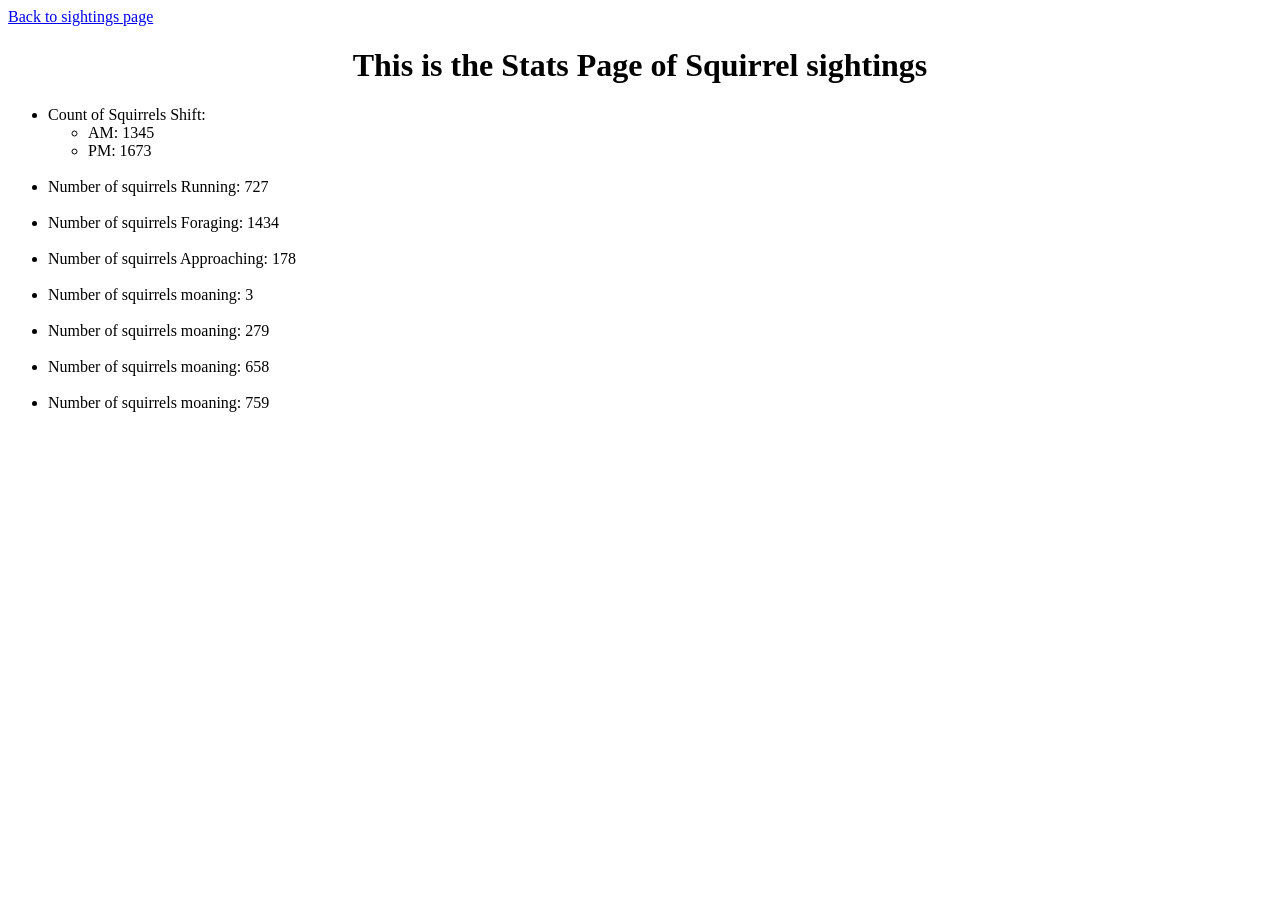
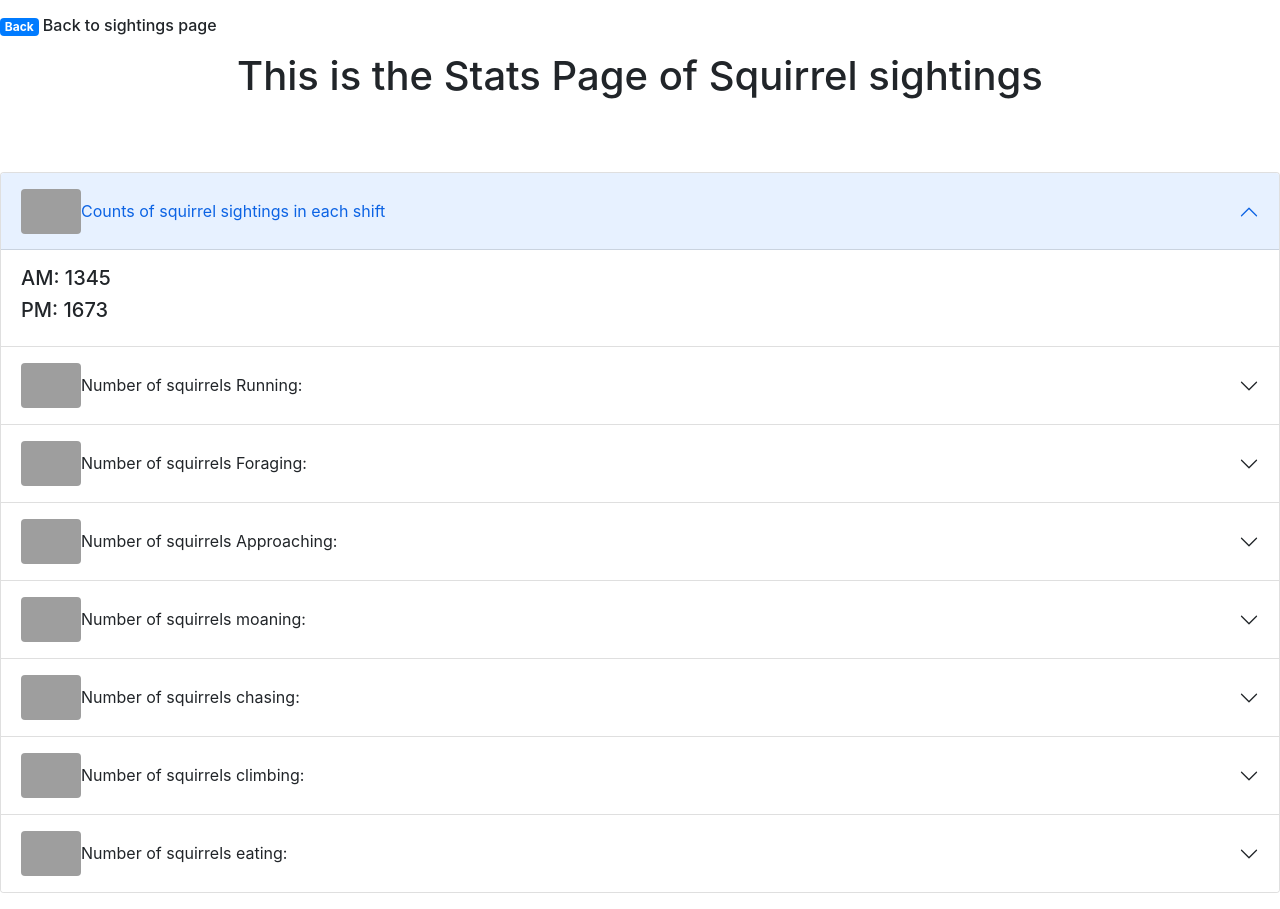
Before and after one commit to BunnyMax345453/Final_Project, a Django app: page /sightings/stats in a window 1280 px wide. Before the commit the page ends 412 px from the top, so only its background shows below. Run offline with Django 3.2, Linux system fonts and the light colour scheme; data comes from the database, SQL or seed files in the repository; some libraries are stand-ins or nearby versions; grey boxes are pictures that could not be loaded.

Commit message:
Upgrade stat.html

```diff
--- a/squirrel_tracker/templates/squirrel_tracker/stat.html
+++ b/squirrel_tracker/templates/squirrel_tracker/stat.html
@@ -1,27 +1,136 @@
 <!doctype>
-<html>
+<html lang='en'>
 	<head>
-                <title> Stats Page </title>
-                <a href ='/sightings'>Back to sightings page</a>
-                <h1 align="center"> This is the Stats Page of Squirrel sightings</h1>
+		<title>Stats Page</title>
+		<link href="https://cdn.jsdelivr.net/npm/bootstrap@5.0.0-beta3/dist/css/bootstrap.min.css" rel="stylesheet" integrity="sha384-eOJMYsd53ii+scO/bJGFsiCZc+5NDVN2yr8+0RDqr0Ql0h+rP48ckxlpbzKgwra6" crossorigin="anonymous">
+		<link rel="stylesheet" href="https://maxcdn.bootstrapcdn.com/bootstrap/4.0.0/css/bootstrap.min.css" integrity="sha384-Gn5384xqQ1aoWXA+058RXPxPg6fy4IWvTNh0E263XmFcJlSAwiGgFAW/dAiS6JXm" crossorigin="anonymous">
+		<p><h6><a href ='/sightings' class="badge badge-primary">Back</a> Back to sightings page</h6></p>
+		<h1 align="center"> This is the Stats Page of Squirrel sightings</h1><br><br>
 	 </head>
+
+
 	<body>
 	<p>
-                        <ul>
-                                <li> Count of Squirrels Shift:
-                                        <ul>
-                                                <li>AM: {{ AM_count }} </li>
-                                                <li>PM:  {{ PM_count  }} </li>
-                                        </ul>
-                                </li><br>
-                                <li>Number of squirrels Running:  {{ Running_count }} </li><br>
-                                <li>Number of squirrels Foraging:  {{ Foraging_count }} </li><br>
-                                <li>Number of squirrels Approaching:  {{  Approaches_count  }} </li><br>
-                                <li> Number of squirrels moaning:  {{Moans_count  }} </li><br>
-                                <li> Number of squirrels moaning:  {{Chasing_count   }} </li><br>
-                                <li> Number of squirrels moaning:  {{Climbing_count  }} </li><br>
-                                <li> Number of squirrels moaning:  {{Eating_count  }} </li><br>
-                        </ul>
+
+	<div class="accordion" id="accordionExample">
+
+		<div class="accordion-item">
+			<h2 class="accordion-header" id="headingOne">
+			<button class="accordion-button" type="button" data-bs-toggle="collapse" data-bs-target="#collapseOne" aria-expanded="true" aria-controls="collapseOne">
+				<img src="https://www.nhpr.org/sites/nhpr/files/styles/x_large/public/201409/282288051_27ace90129_b.jpg" style="width:60px" class="rounded" alt="..." >
+	    			Counts of squirrel sightings in each shift
+			</button>
+			</h2>
+			<div id="collapseOne" class="accordion-collapse collapse show" aria-labelledby="headingOne" data-bs-parent="#accordionExample">
+				<div class="accordion-body">
+					<h5>AM: {{ AM_count }}</h5>
+					<h5>PM:  {{ PM_count  }}</h5>
+				</div>
+			</div>
+		</div>
+
+		<div class="accordion-item">
+			<h2 class="accordion-header" id="headingTwo">
+			<button class="accordion-button collapsed" type="button" data-bs-toggle="collapse" data-bs-target="#collapseTwo" aria-expanded="false" aria-controls="collapseTwo">
+				<img src="https://midwalesredsquirrels.org/wp-content/uploads/2014/10/Red-Squirrel-running-credit-to-Mike-Snell-flip.jpg" style="width:60px" class="rounded" alt="..." >
+				Number of squirrels Running:
+			</button>
+			</h2>
+			<div id="collapseTwo" class="accordion-collapse collapse" aria-labelledby="headingTwo" data-bs-parent="#accordionExample">
+				<div class="accordion-body">
+					<h5>{{ Running_count }} </h5>
+				</div>
+			</div>
+		</div>
+
+		<div class="accordion-item">
+			<h2 class="accordion-header" id="headingThree">
+			 <button class="accordion-button collapsed" type="button" data-bs-toggle="collapse" data-bs-target="#collapseThree" aria-expanded="false" aria-controls="collapseThree">
+				<img src="http://2.bp.blogspot.com/-VfTSkF4yMUE/ToDP3nJWM8I/AAAAAAAAATQ/FXGePicb43M/s1600/Squirrel+with+acorn.jpg" style="width:60px" class="rounded" alt="..." >
+				Number of squirrels Foraging:
+			</button>
+			</h2>
+			<div id="collapseThree" class="accordion-collapse collapse" aria-labelledby="headingThree" data-bs-parent="#accordionExample">
+				<div class="accordion-body">
+					<h5>{{ Foraging_count }} </h5>
+				</div>
+			</div>
+		</div>
+
+		<div class="accordion-item">
+			<h2 class="accordion-header" id="headingFour">
+			<button class="accordion-button collapsed" type="button" data-bs-toggle="collapse" data-bs-target="#collapseFour" aria-expanded="false" aria-controls="collapseFour">
+				<img src="https://media.istockphoto.com/photos/curious-squirrel-approaching-picture-id539091354?k=6&m=539091354&s=170667a&w=0&h=YIiH0AOU4U3bZZnx236R_19lk0iYm9sZn7TpESaYjOQ=" style="width:60px" class="rounded" alt="..." >
+				Number of squirrels Approaching:
+			</button>
+			</h2>
+			<div id="collapseFour" class="accordion-collapse collapse" aria-labelledby="headingFour" data-bs-parent="#accordionExample">
+				<div class="accordion-body">
+					<h5>{{  Approaches_count  }} </h5>
+				</div>
+			</div>
+		</div>
+
+
+		<div class="accordion-item">
+			<h2 class="accordion-header" id="headingFive">
+			<button class="accordion-button collapsed" type="button" data-bs-toggle="collapse" data-bs-target="#collapseFive" aria-expanded="false" aria-controls="collapseFive">
+				<img src="https://www.bearstudy.org/website/images/stories/images/Updates_2015/20151004_RedSquirrel.jpg" style="width:60px" class="rounded" alt="..." >
+				Number of squirrels moaning:
+			</button>
+			</h2>
+			<div id="collapseFive" class="accordion-collapse collapse" aria-labelledby="headingFive" data-bs-parent="#accordionExample">
+				<div class="accordion-body">
+					<h5>{{Moans_count  }} </h5>
+				</div>
+			</div>
+		</div>
+
+		<div class="accordion-item">
+			<h2 class="accordion-header" id="headingSix">
+			<button class="accordion-button collapsed" type="button" data-bs-toggle="collapse" data-bs-target="#collapseSix" aria-expanded="false" aria-controls="collapseSix">
+				<img src="https://www.bearstudy.org/website/images/stories/images/Updates_2015/20151004_RedSquirrel.jpg" style="width:60px" class="rounded" alt="..." >
+				Number of squirrels chasing:
+			</button>
+			</h2>
+			<div id="collapseSix" class="accordion-collapse collapse" aria-labelledby="headingSix" data-bs-parent="#accordionExample">
+				<div class="accordion-body">
+					<h5>{{Chasing_count}} </h5>
+				</div>
+			</div>
+		</div>
+
+		<div class="accordion-item">
+			<h2 class="accordion-header" id="headingSeven">
+			<button class="accordion-button collapsed" type="button" data-bs-toggle="collapse" data-bs-target="#collapseSeven" aria-expanded="false" aria-controls="collapseSeven">
+				<img src="https://www.bearstudy.org/website/images/stories/images/Updates_2015/20151004_RedSquirrel.jpg" style="width:60px" class="rounded" alt="..." >
+				Number of squirrels climbing:
+			</button>
+			</h2>
+			<div id="collapseSeven" class="accordion-collapse collapse" aria-labelledby="headingSeven" data-bs-parent="#accordionExample">
+				<div class="accordion-body">
+					<h5>{{Climbing_count  }} </h5>
+				</div>
+			</div>
+		</div>
+
+		<div class="accordion-item">
+			<h2 class="accordion-header" id="headingEight">
+			<button class="accordion-button collapsed" type="button" data-bs-toggle="collapse" data-bs-target="#collapseEight" aria-expanded="false" aria-controls="collapseEight">
+				<img src="https://www.bearstudy.org/website/images/stories/images/Updates_2015/20151004_RedSquirrel.jpg" style="width:60px" class="rounded" alt="..." >
+				Number of squirrels eating:
+			</button>
+			</h2>
+			<div id="collapseEight" class="accordion-collapse collapse" aria-labelledby="headingEight" data-bs-parent="#accordionExample">
+				<div class="accordion-body">
+					<h5>{{Eating_count}} </h5>
+				</div>
+			</div>
+		</div>
+	</div>
+
+
 	</p>
+	<script src="https://cdn.jsdelivr.net/npm/bootstrap@5.0.0-beta3/dist/js/bootstrap.bundle.min.js" integrity="sha384-JEW9xMcG8R+pH31jmWH6WWP0WintQrMb4s7ZOdauHnUtxwoG2vI5DkLtS3qm9Ekf" crossorigin="anonymous"></script>
 	</body>
 </html>
```
Lines whose indentation alone changed are shown as unchanged.
